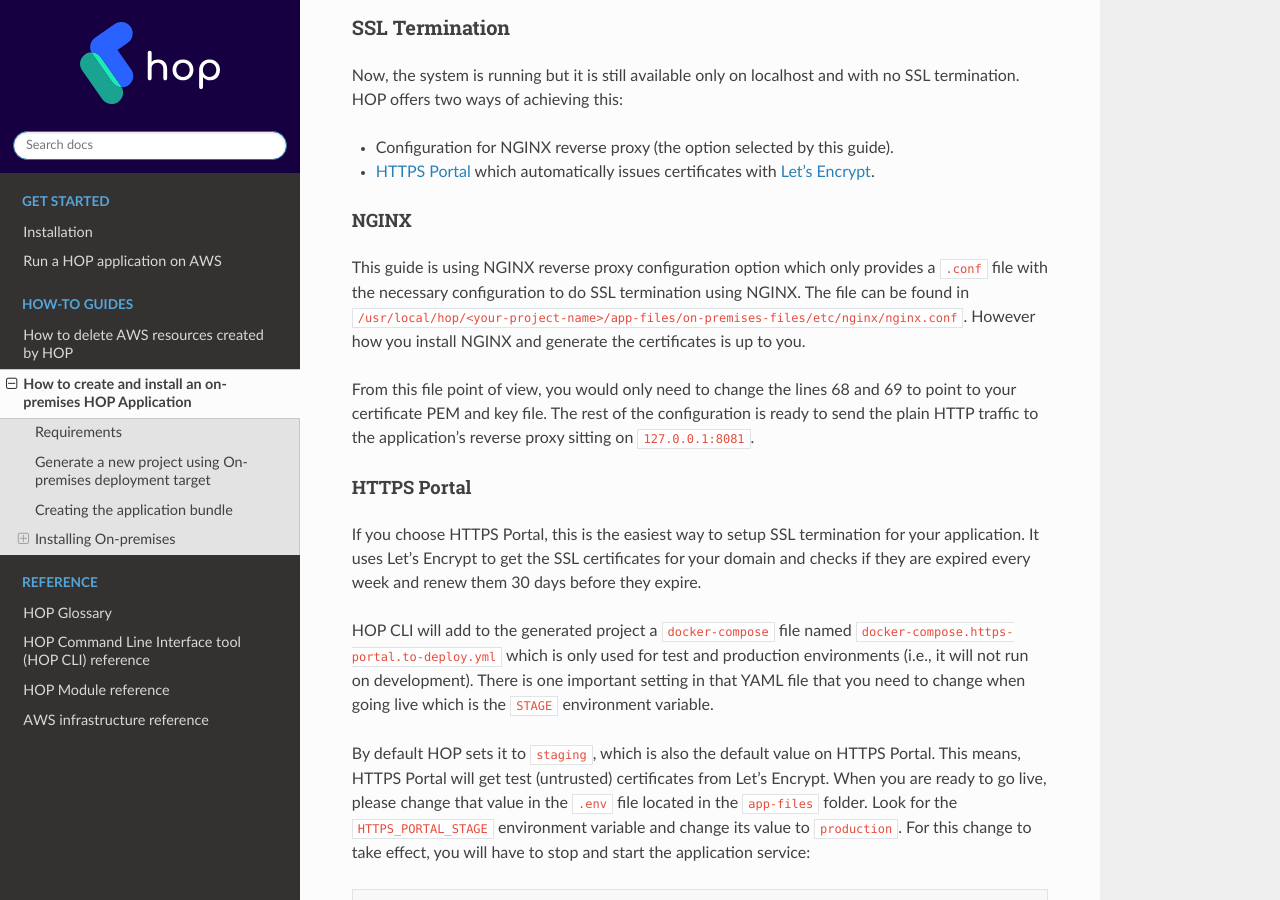
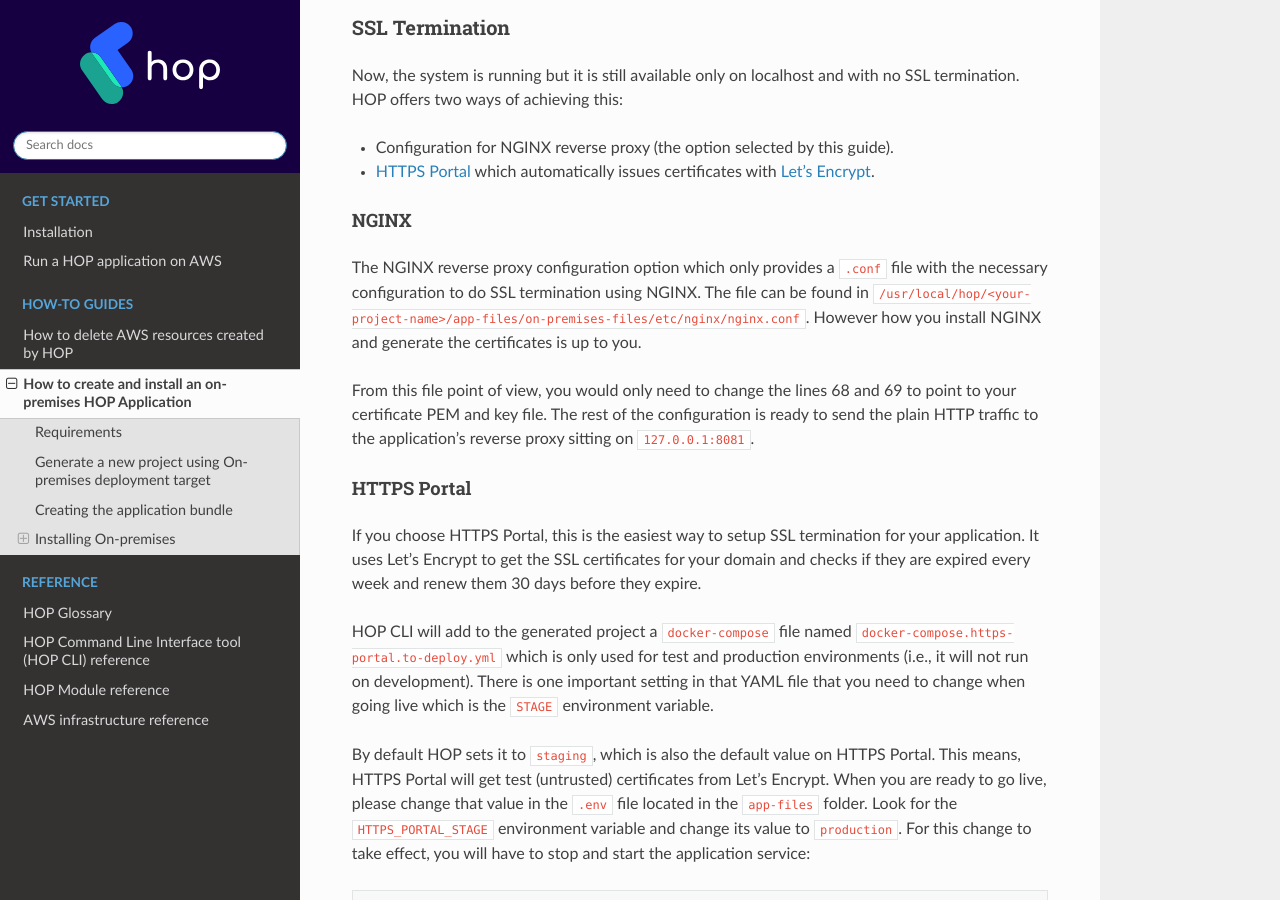
Before and after one commit to gethop-dev/hop-documentation, a Sphinx documentation site: the page built from docs/source/how-to/install-on-premises/main.rst, in a window 1280 px wide and 900 px high, scrolled down 9486 px. Built offline with Sphinx 7.4.7 and the Read the Docs theme 2.0.0, drawn with Linux system fonts in a browser that asks for light colours.

Commit message:
Remove guide NGINX usage assumption

```diff
--- a/docs/source/how-to/install-on-premises/main.rst
+++ b/docs/source/how-to/install-on-premises/main.rst
@@ -514,9 +514,9 @@
 NGINX
 +++++
 
-This guide is using NGINX reverse proxy configuration option which
-only provides a ``.conf`` file with the necessary configuration to do
-SSL termination using NGINX. The file can be found in
+The NGINX reverse proxy configuration option which only provides a
+``.conf`` file with the necessary configuration to do SSL termination
+using NGINX. The file can be found in
 ``/usr/local/hop/<your-project-name>/app-files/on-premises-files/etc/nginx/nginx.conf``. However
 how you install NGINX and generate the certificates is up to you.
 
```
